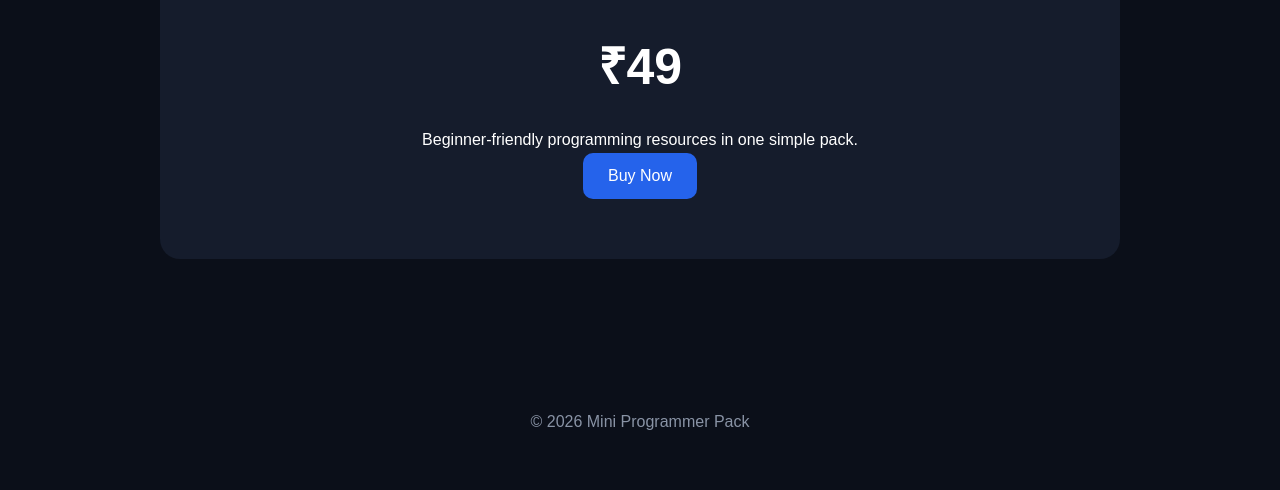
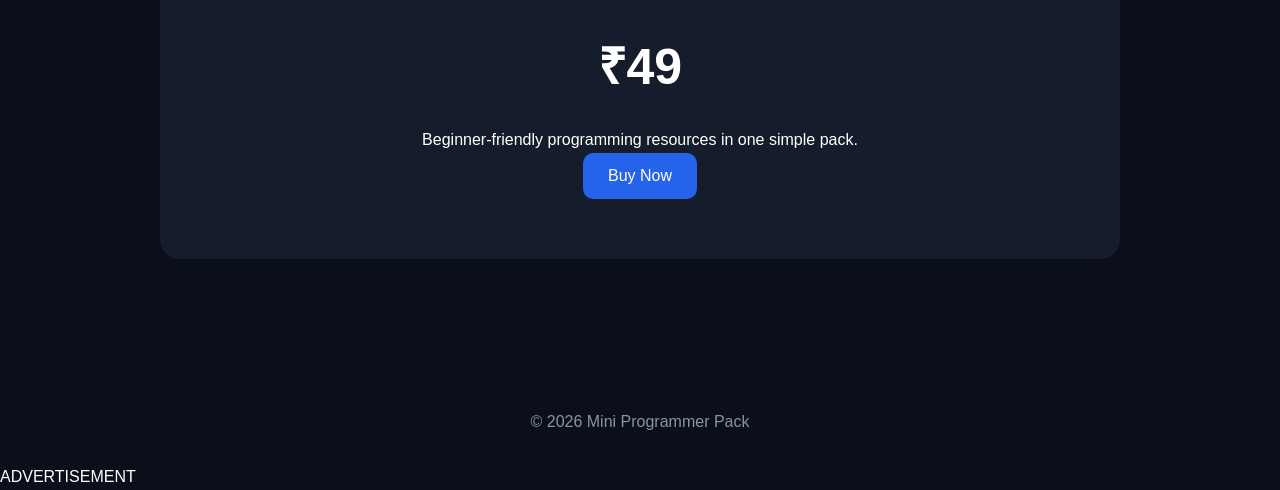
Before and after one commit to umamohan3204-blip/mini-programmer-pack, a plain HTML site: page index.html in a window 1280 px wide. Shown: the part 1413-1903 px from the top of the page. Before the commit the page ends 1877 px from the top, so only its background shows below. Drawn offline with Linux system fonts and the light colour scheme.

Commit message:
Add advertisement section to index.html

```diff
--- a/index.html
+++ b/index.html
@@ -133,5 +133,11 @@ else:
 
     <script src="script.js"></script>
 
+    <aside class="ad-box">
+    <span>ADVERTISEMENT</span>
+
+    <!-- Ad provider code goes here -->
+    </aside>
+
 </body>
 </html>
```
